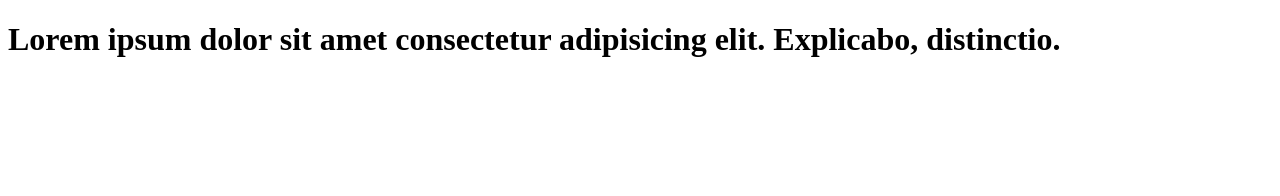
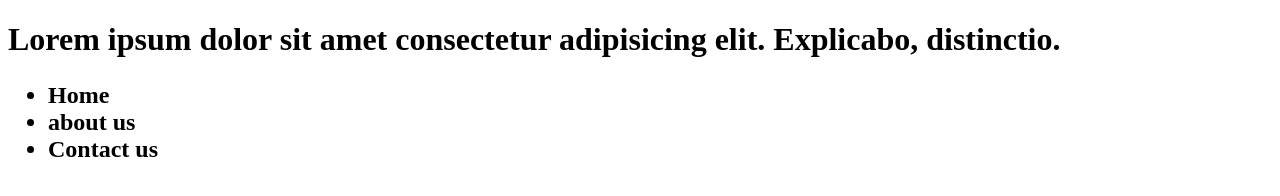
Before and after one commit to Prerana-hub/gitlearning, a plain HTML site: page index.html in a window 1280 px wide. Drawn offline with Linux system fonts and the light colour scheme.

Commit message:
add a list

```diff
--- a/index.html
+++ b/index.html
@@ -8,5 +8,12 @@
 </head>
 <body>
     <h1>Lorem ipsum dolor sit amet consectetur adipisicing elit. Explicabo, distinctio.</h1>
+    <h2>
+        <ul>
+            <li>Home</li>
+            <li>about us</li>
+            <li>Contact us</li>
+        </ul>
+    </h2>
 </body>
 </html>
```
